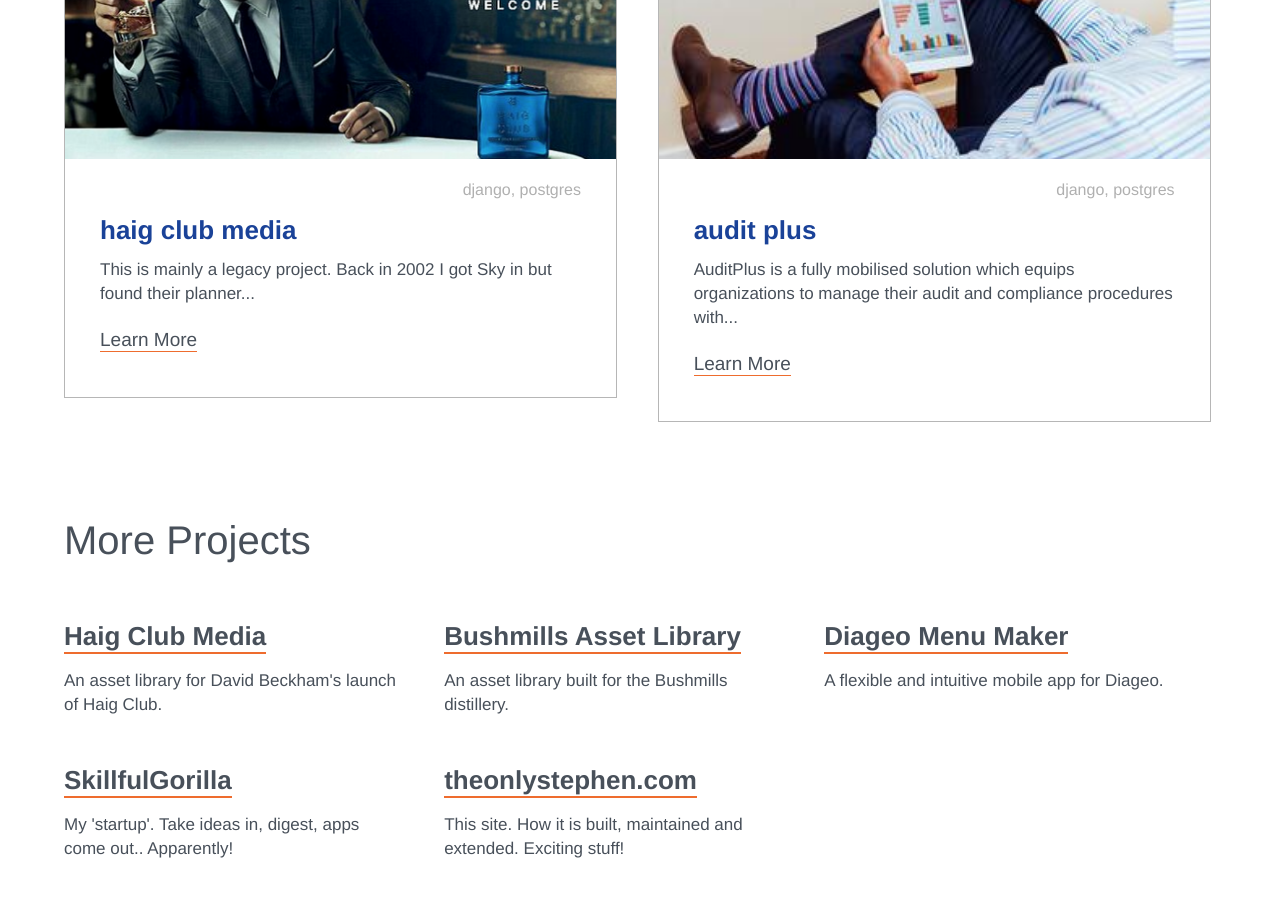
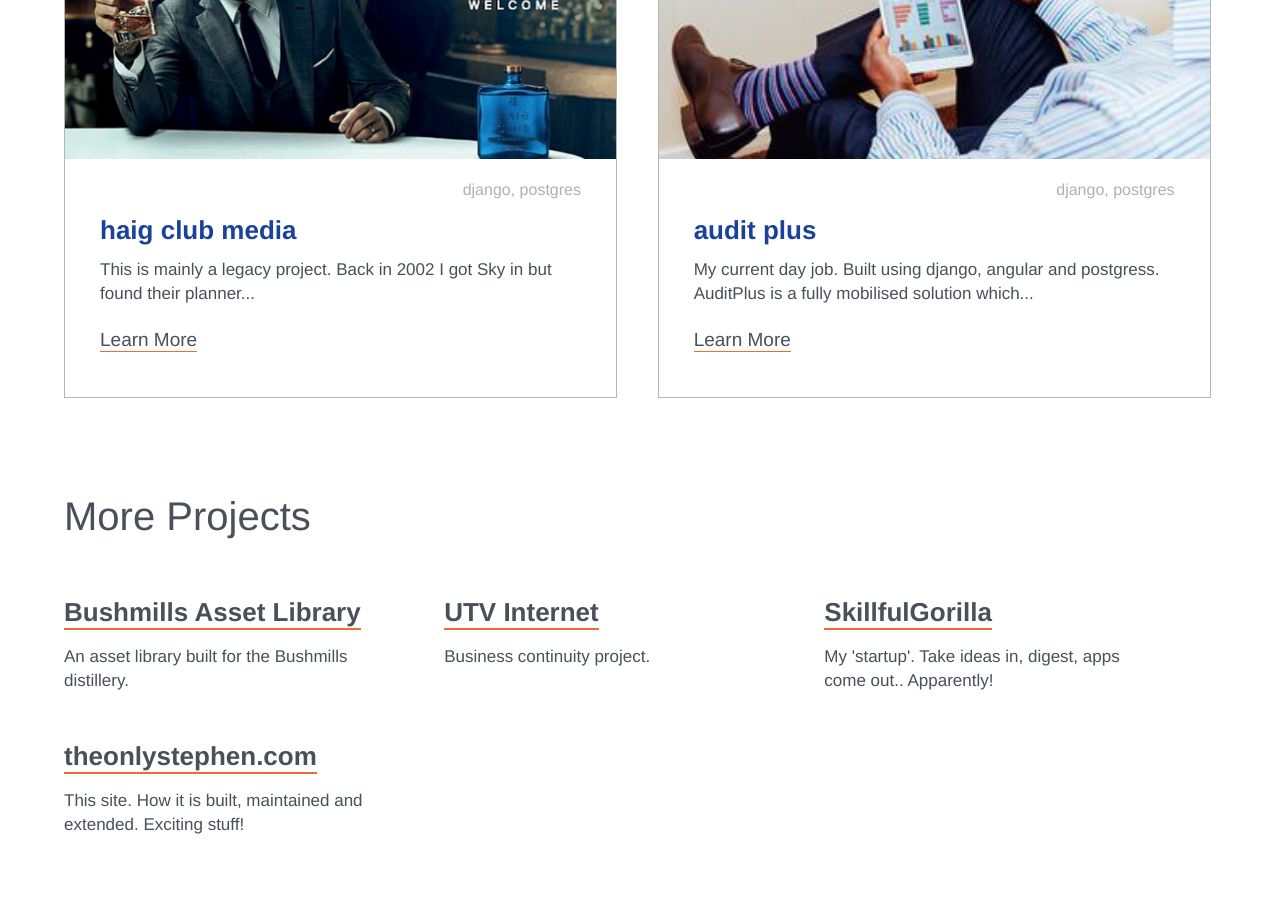
Before and after one commit to swmcc/swmcc.github.io, a Jekyll site: the page built from work/index.html, in a window 1280 px wide and 900 px high, scrolled down 1587 px. Shown: the top 897 px of the window. Built offline with Jekyll 4.4.1, drawn with Linux system fonts in a browser that asks for light colours; nearby versions of some CDN libraries.

Commit message:
Added UTV Internet

```diff
--- a/_posts/1970-01-01-auditplus.html
+++ b/_posts/1970-01-01-auditplus.html
@@ -12,6 +12,7 @@
 image-large: "/img/blog/header/audit.png"
 image-small: "/img/blog/audit.png"
 ---
+<p>My current day job. Built using django, angular and postgress.</p>
 <p>AuditPlus is a fully mobilised solution which equips organizations to manage their audit and compliance procedures with ease. A powerful app to conduct faster, paperless assessments and web portal for real-time secure reporting. Customizable templates and built-in scheduler ensure tight control and 24/7 visibility of the entire audit process. Compliance made easy.</p>
 
 <p>As a core engineer in the team my main responsibility was to develop a solution that made it easy to build and schedule audits, and for those audits to be completed on a mobile application.</p>
--- a/work/index.html
+++ b/work/index.html
@@ -34,16 +34,12 @@
       <h2>More Projects</h2>
         <ul>
           <li>
-            <h3><a href="#">Haig Club Media</a></h3>
-            <p>An asset library for David Beckham's launch of Haig Club.</p>
-          </li><!--
-          --><li>
             <h3><a href="#">Bushmills Asset Library</a></h3>
             <p>An asset library built for the Bushmills distillery.</p>
           </li><!--
           --><li>
-            <h3><a href="#">Diageo Menu Maker</a></h3>
-            <p>A flexible and intuitive mobile app for Diageo.</p>
+            <h3><a href="#">UTV Internet</a></h3>
+            <p>Business continuity project.</p>
           </li><!--
           --><li>
             <h3><a href="#">SkillfulGorilla</a></h3>
```
